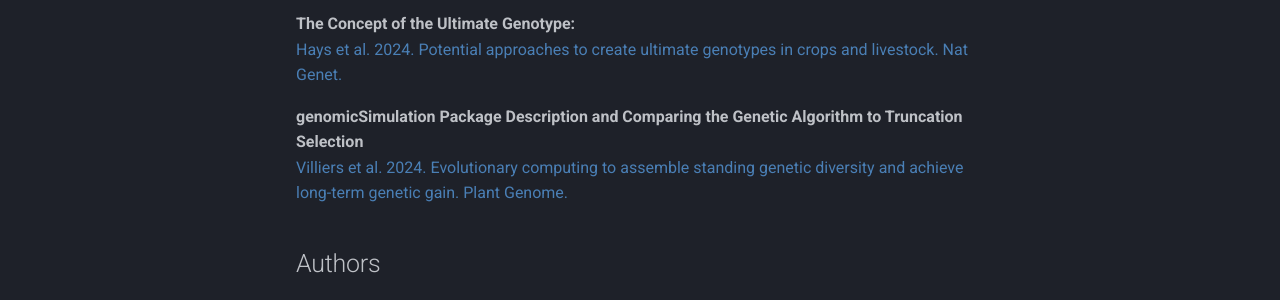
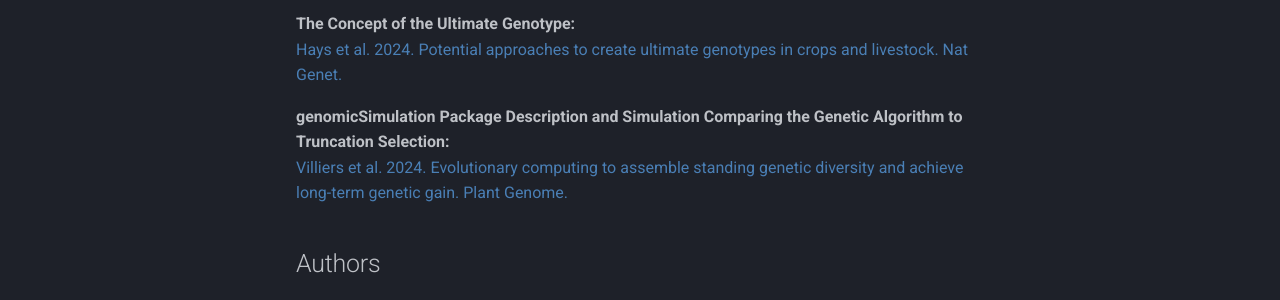
Before and after one commit to wrshf7/HapSelect-Docs, an MkDocs documentation site: the page built from docs/index.md, in a window 1280 px wide and 900 px high, scrolled down 1386 px. Shown: the part 509-809 px from the top of the window. Built offline with MkDocs 1.6.1 and Material for MkDocs 9.7.7, drawn with Linux system fonts in a browser that asks for light colours; comment, search, counter and statistics services are not loaded.

Commit message:
Update index.md

```diff
--- a/docs/index.md
+++ b/docs/index.md
@@ -49,7 +49,7 @@
 <strong>The Concept of the Ultimate Genotype:</strong><br>
 [Hays et al. 2024. Potential approaches to create ultimate genotypes in crops and livestock. Nat Genet.](https://doi.org/10.1038/s41588-024-01942-0)
 
-<strong>genomicSimulation Package Description and Comparing the Genetic Algorithm to Truncation Selection</strong><br>
+<strong>genomicSimulation Package Description and Simulation Comparing the Genetic Algorithm to Truncation Selection:</strong><br>
 [Villiers et al. 2024. Evolutionary computing to assemble standing genetic diversity and achieve long-term genetic gain. Plant Genome.](https://doi.org/10.1002/tpg2.20467)
 
 ## Authors
```
